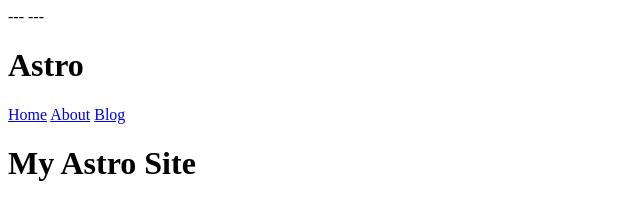
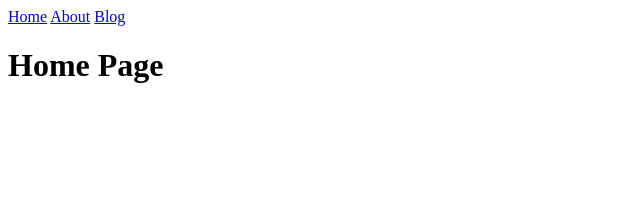
Before and after one commit to Easy121/Easy121.github.io, an Astro site: page / in a window 1280 px wide. Shown: the whole page, without its empty margins (0-640 px from the left). Built offline with nearby package versions, Linux system fonts and the light colour scheme; Astro itself is replaced by a stand-in of ours.

Commit message:
update pages

```diff
--- a/src/pages/blog.astro
+++ b/src/pages/blog.astro
@@ -1,18 +1,21 @@
 ---
+const pageTitle = "My Astro Learning Blog";
 ---
 
 <html lang="en">
   <head>
-    <meta charset="utf-8"/>
+    <meta charset="utf-8" />
+    <link rel="icon" type="image/svg+xml" href="/favicon.svg" />
     <meta name="viewport" content="width=device-width" />
-    <title>Astro</title>
+    <meta name="generator" content={Astro.generator} >
+    <title>{pageTitle}</title>
   </head>
   <body>
     <a href="/">Home</a>
     <a href="/about/">About</a>
     <a href="/blog/">Blog</a>
 
-    <h1>My Astro Learning Blog</h1>
+    <h1>{pageTitle}</h1>
     <p>This is where I will post about my journey learning Astro.</p>
     <ul>
       <li><a href="/posts/post-1/">Post 1</a></li>
--- a/src/pages/index.astro
+++ b/src/pages/index.astro
@@ -1,16 +1,5 @@
-<!-- ---
-import Welcome from '../components/Welcome.astro';
-import Layout from '../layouts/Layout.astro';
-
-// Welcome to Astro! Wondering what to do next? Check out the Astro documentation at https://docs.astro.build
-// Don't want to use any of this? Delete everything in this file, the `assets`, `components`, and `layouts` directories, and start fresh.
 ---
-
-<Layout>
-	<Welcome />
-</Layout> -->
-
----
+const pageTitle = "Home Page";
 ---
 
 <html lang="en">
@@ -19,15 +8,13 @@ import Layout from '../layouts/Layout.astro';
     <link rel="icon" type="image/svg+xml" href="/favicon.svg" />
     <meta name="viewport" content="width=device-width" />
     <meta name="generator" content={Astro.generator} >
-    <title>Astro</title>
+    <title>{pageTitle}</title>
   </head>
   <body>
-    <h1>Astro</h1>
-
     <a href="/">Home</a>
     <a href="/about/">About</a>
     <a href="/blog/">Blog</a>
 
-    <h1>My Astro Site</h1>
+    <h1>{pageTitle}</h1>
   </body>
 </html>
```
Also changed, not shown: src/pages/about.astro (+3 -4 lines).
